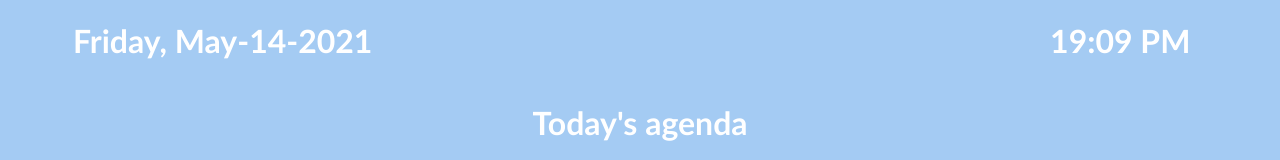
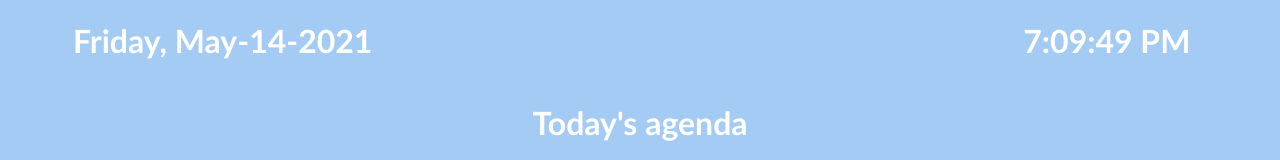
Before and after one commit to platiniradukunda/Productivity-App, a React (Create React App) app: page /todolist in a window 1280 px wide. Shown: the top 160 px of the page. Built offline with nearby package versions, Linux system fonts and the light colour scheme.

Commit message:
running clock

```diff
--- a/src/components/TimeAndDate.jsx
+++ b/src/components/TimeAndDate.jsx
@@ -1,32 +1,24 @@
-import React from 'react';
+import React, {useState, useEffect,useRef} from 'react';
 
 function TimeAndDate (props) {
 
-    // const [time, setTime] = useState(props);
-    // console.log(time);
-    // useEffect(() => {setTime(props)}, [props]);
+    const [time, setTime] = useState(new Date());
 
-    // const [second, setSecond] = useState(props.second);
-    // console.log(time.second);
-    // const [minute, setMinute] = useState(time.minute);
-    // const [hour, setHour] = useState(time.hour);
+    let intervalRef = useRef();
+    useEffect(()=>{
+        const id = setInterval( currentTime(), 1000 )
+        intervalRef.current=id;
+        return () => clearInterval(intervalRef.current);
+    },[]);
 
-    // let intervalRef = useRef();
-    // // function that ensures the timer counts down
-    //  useEffect(()=>{
-    //     //  variable that holds the setInterval function which will decrement the seconds by 1 second as a second passes
-    //     const id = setInterval(()=>{
-    //         // setSecond(props.second+1)
-    //     }, 1000);
-    //     // useRef is initialized to the passed argument in this case id which holds the function that......
-    //     intervalRef.current=id;
-    //     return () => clearInterval(intervalRef.current);
-    //  });
+    var currentTime =() =>{
+                setTime(new Date());
+            }
 
     return (
         <div className="timeAndDate">
             <h1>{props.date}</h1>
-            <h1>{`${props.hour}:${props.minute} ${props.midday}`}</h1>
+            <h1>{time.toLocaleTimeString()}</h1>
         </div>
     );
 }
```
